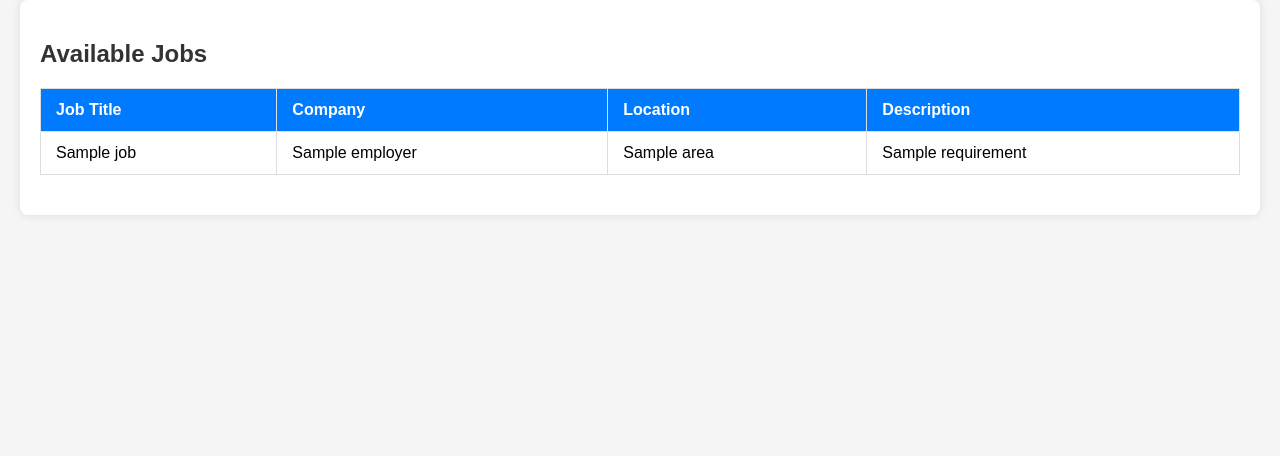
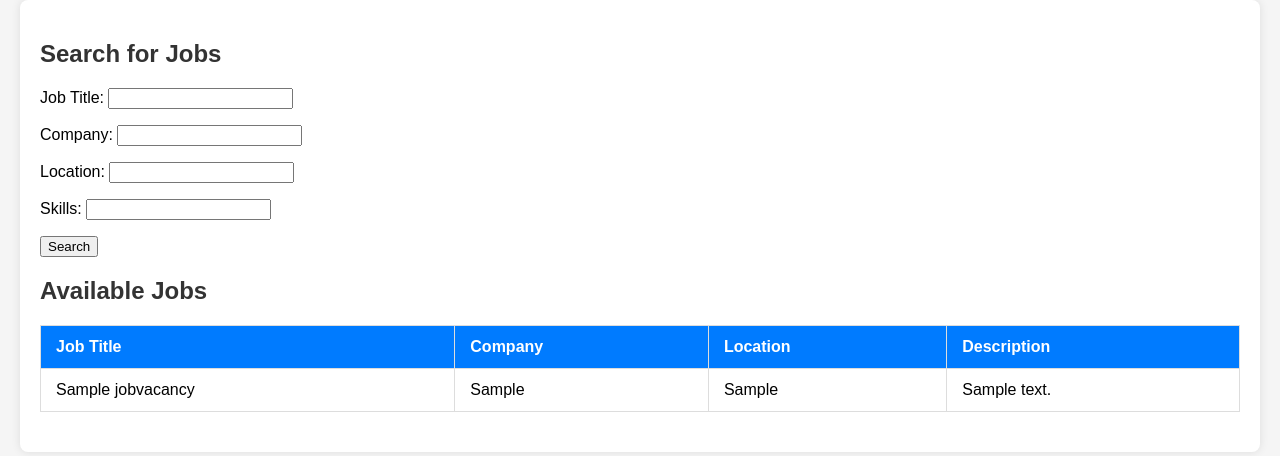
Before and after one commit to Michael-merlot/Practic2Kurs, a Django app: template parser_app/templates/parser_app/job_list.html in a window 1280 px wide. Shown: the part 78-534 px from the top of the page. Run offline with Django 5.2, Linux system fonts and the light colour scheme; tables that the repository leaves empty hold one stand-in row (values such as "Sample post"); the template is opened without the code that fills it: values that come from a table or form of the project are taken from there, most other values are stand-ins (such as "Sample title", 1, 10 or a date in 2020).

Commit message:
Update Searh on html service

```diff
--- /dev/null
+++ b/parser_app/forms.py
@@ -0,0 +1,9 @@
+# parser_app/forms.py
+
+from django import forms
+
+class JobSearchForm(forms.Form):
+    title = forms.CharField(label='Job Title', max_length=100, required=False)
+    company = forms.CharField(label='Company', max_length=100, required=False)
+    location = forms.CharField(label='Location', max_length=100, required=False)
+    skills = forms.CharField(label='Skills', max_length=200, required=False)
--- a/parser_app/models.py
+++ b/parser_app/models.py
@@ -1,5 +1,3 @@
-# parser_app/models.py
-
 from django.db import models
 
 class JobSeeker(models.Model):
--- a/parser_app/templates/parser_app/job_list.html
+++ b/parser_app/templates/parser_app/job_list.html
@@ -6,6 +6,12 @@
 
 {% block content %}
 <section>
+    <h2>Search for Jobs</h2>
+    <form method="get">
+        {{ form.as_p }}
+        <button type="submit">Search</button>
+    </form>
+
     <h2>Available Jobs</h2>
     <table>
         <thead>
@@ -19,10 +25,10 @@
         <tbody>
             {% for job in jobs %}
                 <tr>
-                    <td class="job-title">{{ job.name }}</td>
-                    <td class="company">{{ job.employer.name }}</td>
-                    <td class="location">{{ job.area.name }}</td>
-                    <td class="description">{{ job.snippet.requirement }}</td>
+                    <td>{{ job.title }}</td>
+                    <td>{{ job.company }}</td>
+                    <td>{{ job.location }}</td>
+                    <td>{{ job.description }}</td>
                 </tr>
             {% endfor %}
         </tbody>
```
Also changed, not shown: parser_app/views.py (+39 -21 lines).
